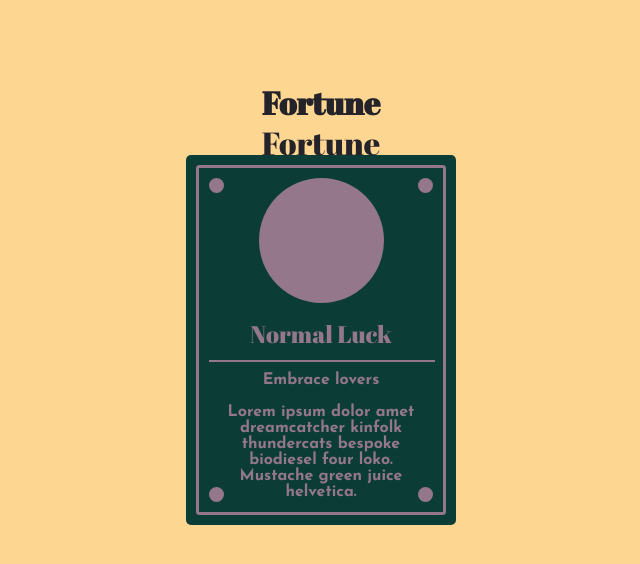
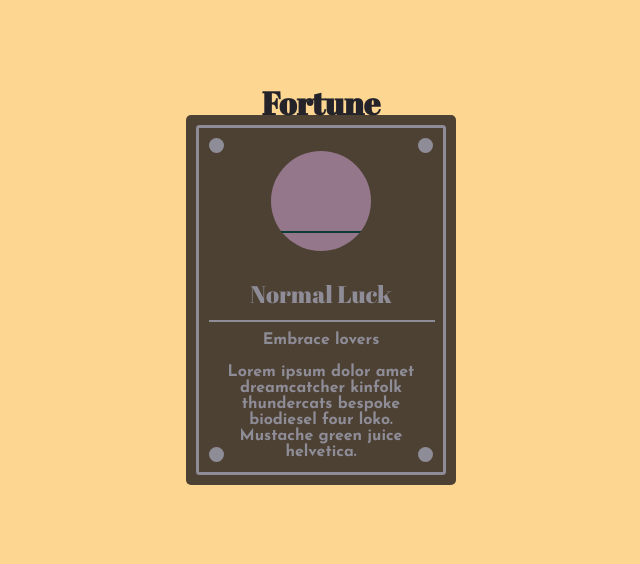
Before and after one commit to livrush/fortune, a Vue app: page /#/ in a window 1280 px wide. Shown: the top 564 px of the page, without its empty margins (319-959 px from the left). Built offline with nearby package versions, Linux system fonts and the light colour scheme.

Commit message:
use props and send to emblem component

```diff
--- a/src/components/Fortune.vue
+++ b/src/components/Fortune.vue
@@ -1,14 +1,13 @@
 <template>
   <div class="fortune">
-    <h1>Fortune</h1>
     <div class="fortune-outer" v-bind:style="{ background: color1, color: color2 }">
       <div class="fortune-inner" v-bind:style="{ 'border-color': color2 }">
         <div class="card-flair flair-top-left" v-bind:style="{ background: color2 }"></div>
         <div class="card-flair flair-top-right" v-bind:style="{ background: color2 }"></div>
         <div class="card-flair flair-bottom-left" v-bind:style="{ background: color2 }"></div>
         <div class="card-flair flair-bottom-right" v-bind:style="{ background: color2 }"></div>
-        <div class="emblem" v-bind:style="{ background: color2, color: color1 }">
-
+        <div id="emblem" class="emblem">
+          <emblem-normal :themeColors="themeColors" />
         </div>
         <h2 class="luck">{{ luck }} Luck</h2>
         <hr>
@@ -18,6 +17,7 @@
         <div class="reading">Mustache green juice helvetica.</div>
       </div>
     </div>
+
   </div>
 </template>
 
@@ -27,27 +27,28 @@ import {
   luck,
   verbs,
   groups,
-  colors,
 } from '../groups';
 
-const color1 = pullRandom(colors);
-const color2 = pullRandom(colors);
-
-// $('body').css('background', color1.hues[2]);
+import EmblemNormal from './EmblemNormal';
 
 export default {
   name: 'HelloWorld',
   props: {
-    themeColors: Object,
+    themeColors: Array,
+  },
+  components: {
+    'emblem-normal': EmblemNormal,
   },
   data() {
+    const { themeColors } = this;
     return {
       luck: pullRandom(luck),
       verb: pullRandom(verbs),
       group: pullRandom(groups),
-      bgColor: color1.hues[2],
-      color1: color1.hues[3],
-      color2: color2.hues[1],
+      bgColor: themeColors[0].hues[2],
+      color1: themeColors[0].hues[3],
+      color2: themeColors[1].hues[1],
+      themeColors,
     };
   },
 };
@@ -95,12 +96,13 @@ export default {
 }
 
 .emblem {
-  background: #270722;
   margin: 0 auto;
   font-size: 6em;
   height: 125px;
   width: 125px;
   border-radius: 50%;
+  position: relative;
+  overflow: hidden;
 }
 
 .card-flair {
```
